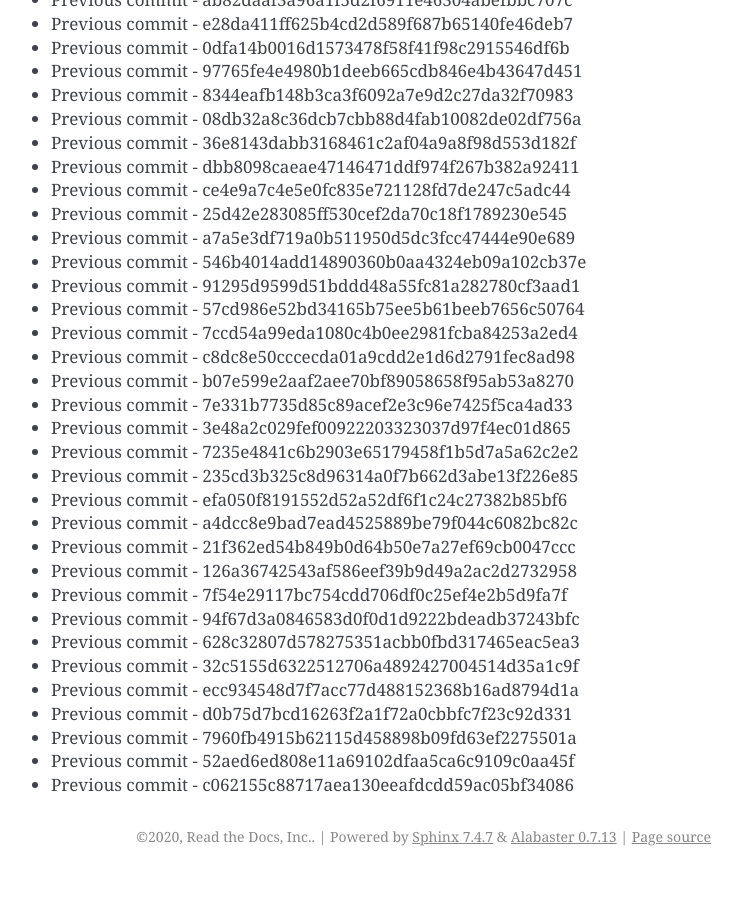
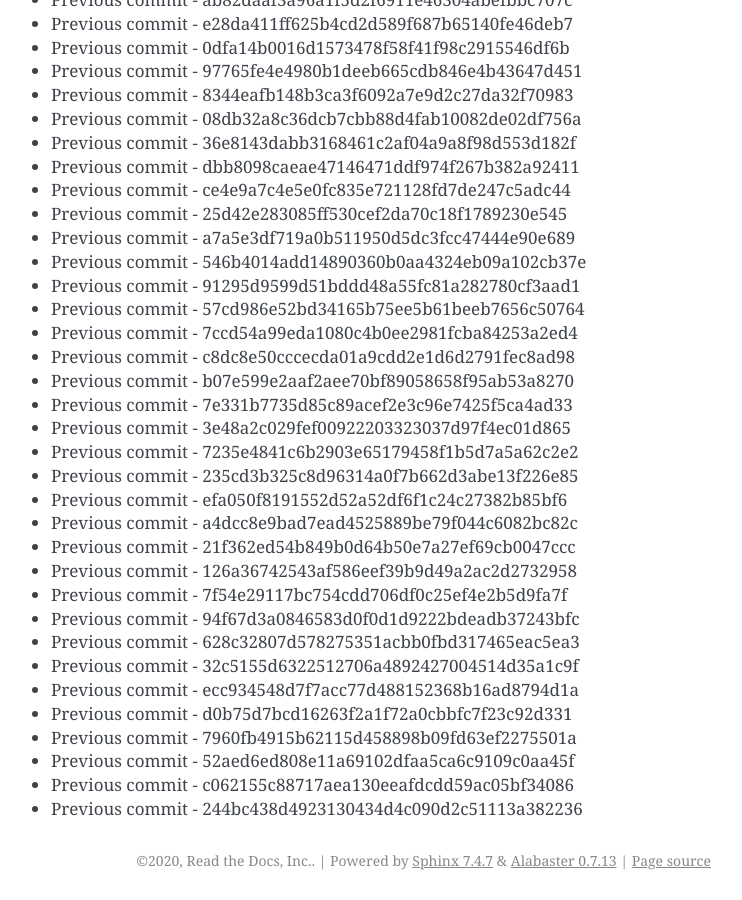
Before and after one commit to readthedocs/rtd-git-stresstest, a Sphinx documentation site: the page built from docs/updates.rst, in a window 1280 px wide and 900 px high, scrolled down 76639 px. Shown: the whole window, without its empty margins (399-1141 px from the left). Built offline with Sphinx 7.4.7, drawn with Linux system fonts in a browser that asks for light colours; before the commit the page ends 77515 px from its top, so only the background shows below that.

Commit message:
Generating commit from previous: 244bc438d4923130434d4c090d2c51113a382236

```diff
--- a/docs/updates.rst
+++ b/docs/updates.rst
@@ -3252,3 +3252,4 @@ It can be tested for any performance characteristics.
 * Previous commit - 7960fb4915b62115d458898b09fd63ef2275501a
 * Previous commit - 52aed6ed808e11a69102dfaa5ca6c9109c0aa45f
 * Previous commit - c062155c88717aea130eeafdcdd59ac05bf34086
+* Previous commit - 244bc438d4923130434d4c090d2c51113a382236
```
